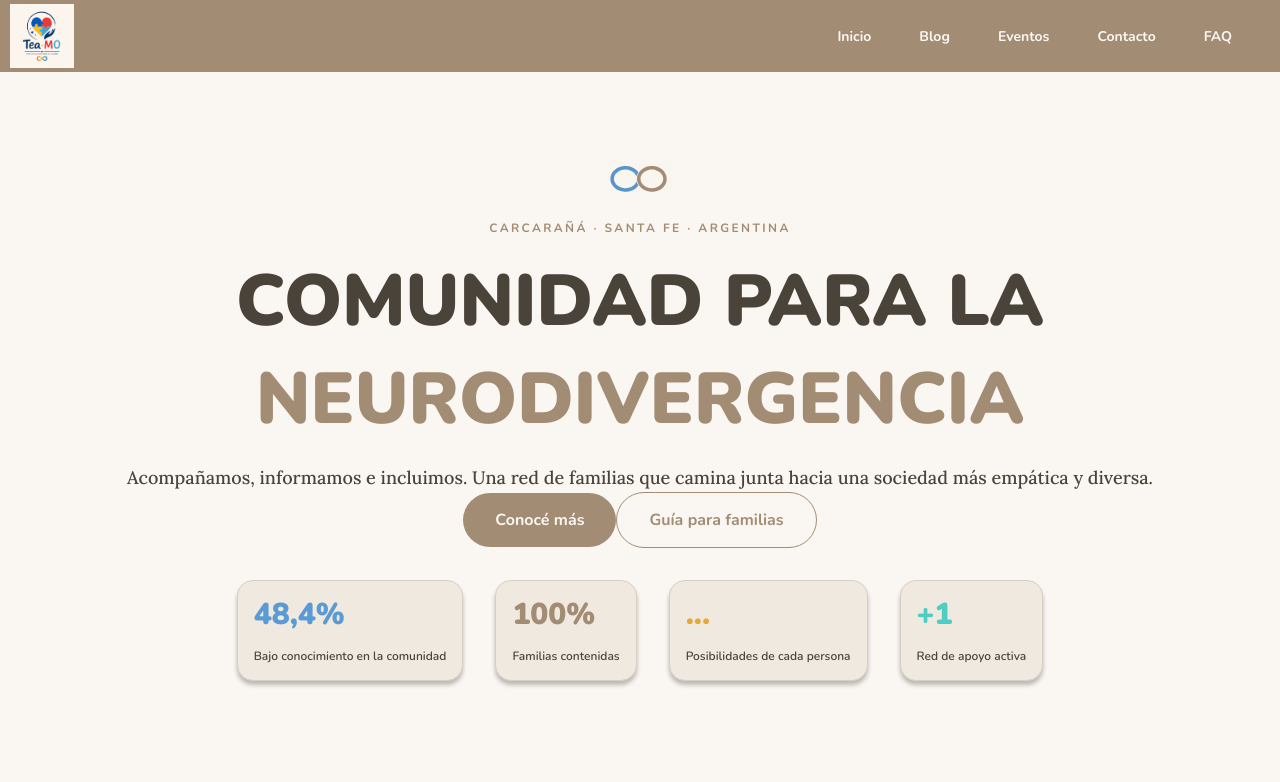
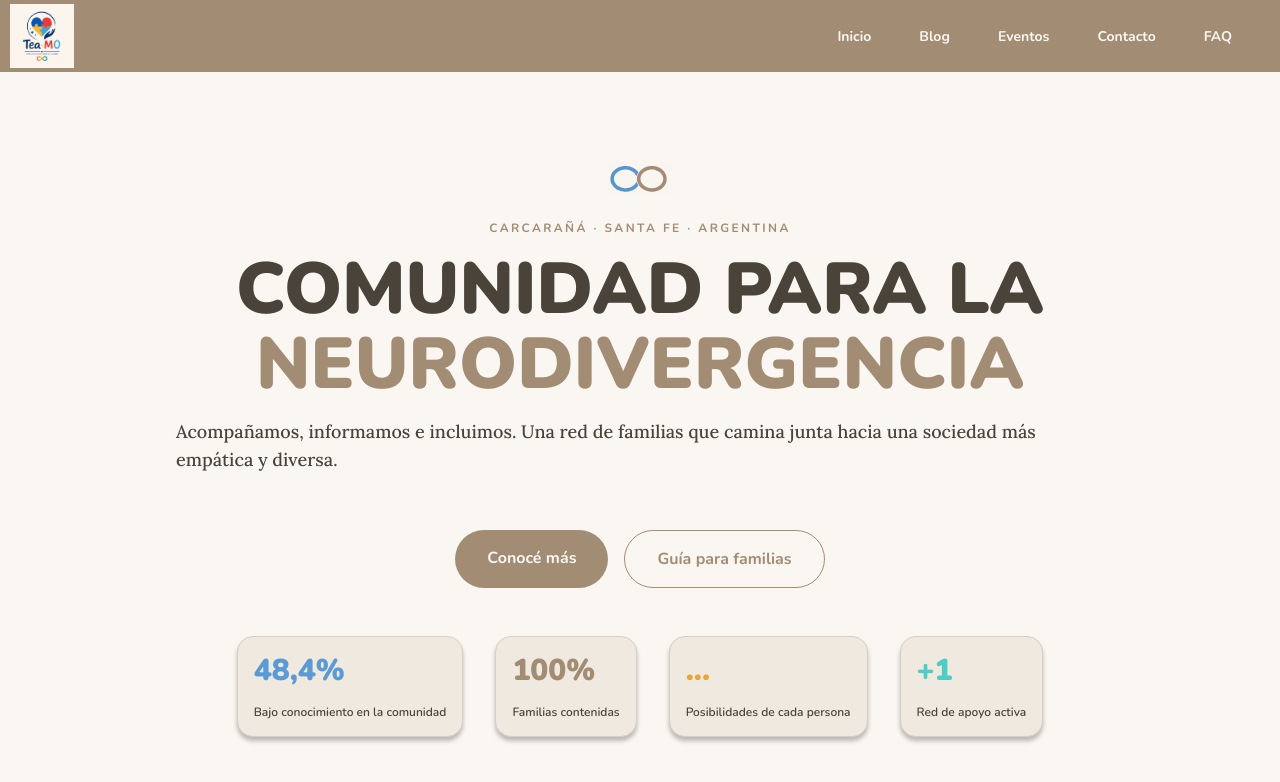
Before and after one commit to Matias2109A/Paginatea, a React (Vite) app in the folder PaginaTea/: page / in a window 1280 px wide. Shown: the top 782 px of the page. Built offline with nearby package versions, Linux system fonts and the light colour scheme.

Commit message:
Hero act

```diff
--- a/PaginaTea/src/pages/Inicio.css
+++ b/PaginaTea/src/pages/Inicio.css
@@ -4,6 +4,7 @@
     display: flex;
     flex-direction: column;
     align-items: center;
+    line-height: 75px;
 }
 
 .infinite-img {
@@ -24,6 +25,7 @@
     color: var(--acents);
     font-size: 18px;
     line-height: 28px;
+    margin: 0px 160px 40px 160px;
 }
 
 .title-span {
@@ -38,6 +40,11 @@
     gap: 1rem;
     width: 100%;
     padding: 5rem 1rem 5rem 1rem;
+}
+
+.hero-btns {
+    display: flex;
+    gap: 1rem;
 }
 
 .hero-btn{
```
